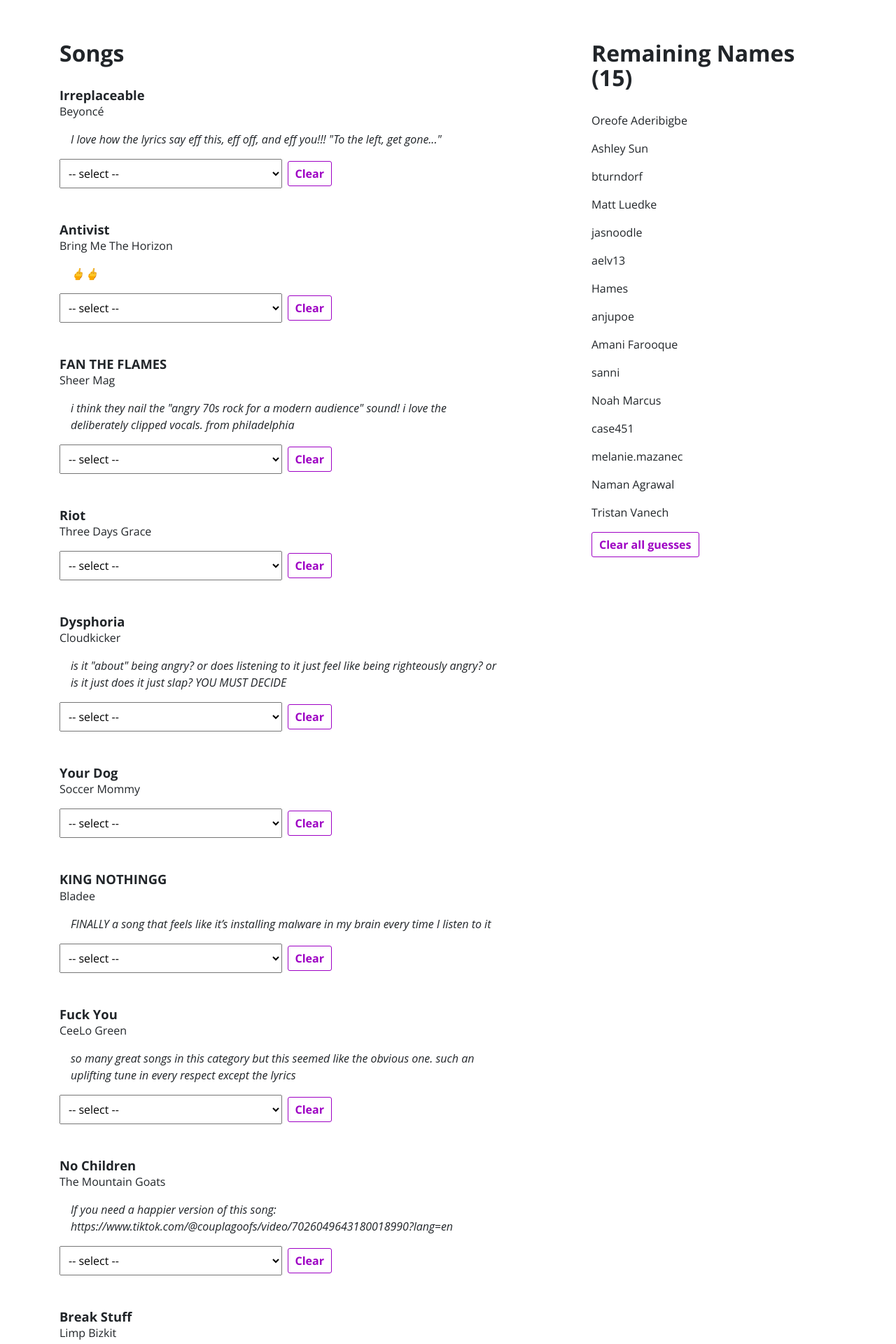
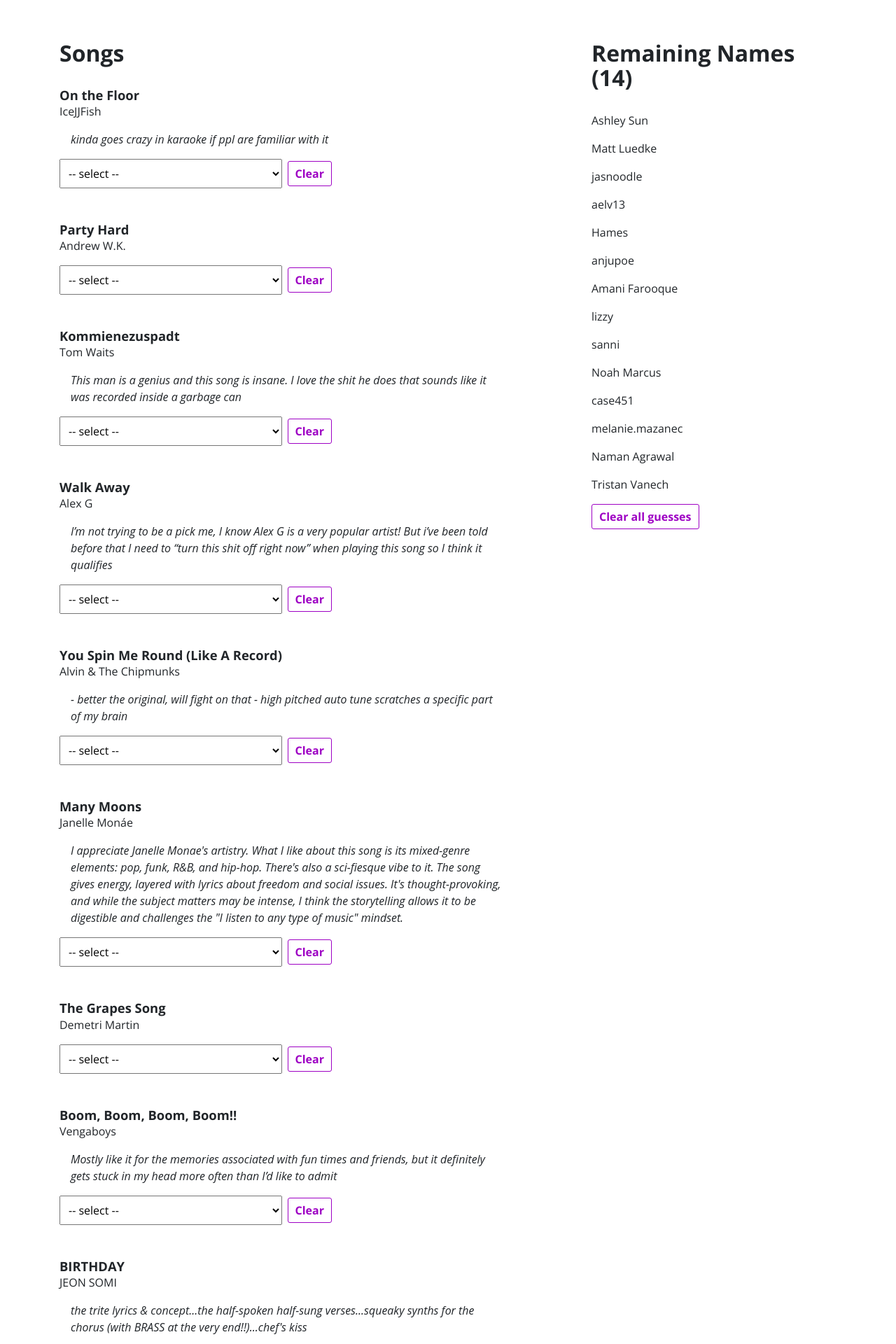
Before and after one commit to aloverso/music-league-guesser, a Next.js app: page / in a window 1280 px wide. Shown: the part 320-2240 px from the top of the page at 70% size. Built offline with nearby package versions, Linux system fonts and the light colour scheme.

Commit message:
songs for 10/14

```diff
--- /dev/null
+++ b/data/2024-10-14/answers.ts
@@ -0,0 +1,3 @@
+export default {
+
+}
--- /dev/null
+++ b/data/2024-10-14/names.ts
@@ -0,0 +1,21 @@
+export default [
+  // "Oreofe Aderibigbe",
+  // "Soma",
+  "Ashley Sun",
+  // "bturndorf",
+  "Matt Luedke",
+  // "Walker Gosrich",
+  "jasnoodle",
+  "aelv13",
+  "Hames",
+  "anjupoe",
+  "Amani Farooque",
+  "lizzy",
+  "sanni",
+  "Noah Marcus",
+  "case451",
+  "melanie.mazanec",
+  "Naman Agrawal",
+  "Tristan Vanech",
+  // "John Chan",
+];
--- /dev/null
+++ b/data/2024-10-14/songs.ts
@@ -0,0 +1,80 @@
+export default [
+  {
+    title: "On the Floor",
+    artist: "IceJJFish",
+    comment: "kinda goes crazy in karaoke if ppl are familiar with it",
+  },
+  {
+    title: "Party Hard",
+    artist: "Andrew W.K.",
+    comment: "",
+  },
+  {
+    title: "Kommienezuspadt",
+    artist: "Tom Waits",
+    comment: "This man is a genius and this song is insane. I love the shit he does that sounds like it was recorded inside a garbage can",
+  },
+  {
+    title: "Walk Away",
+    artist: "Alex G",
+    comment: "I’m not trying to be a pick me, I know Alex G is a very popular artist! But i’ve been told before that I need to “turn this shit off right now” when playing this song so I think it qualifies ",
+  },
+  {
+    title: "You Spin Me Round (Like A Record)",
+    artist: "Alvin & The Chipmunks",
+    comment: "- better the original, will fight on that\n" +
+      "- high pitched auto tune scratches a specific part of my brain",
+  },
+  {
+    title: "Many Moons",
+    artist: "Janelle Monáe",
+    comment: "I appreciate Janelle Monae's artistry. What I like about this song is its mixed-genre elements: pop, funk, R&B, and hip-hop. There's also a sci-fiesque vibe to it. The song gives energy, layered with lyrics about freedom and social issues. It's thought-provoking, and while the subject matters may be intense, I think the storytelling allows it to be digestible and challenges the \"I listen to any type of music\" mindset."
+  },
+  {
+    title: "The Grapes Song",
+    artist: "Demetri Martin",
+    comment: "",
+  },
+  {
+    title: "Boom, Boom, Boom, Boom!!",
+    artist: "Vengaboys",
+    comment: "Mostly like it for the memories associated with fun times and friends, but it definitely gets stuck in my head more often than I’d like to admit ",
+  },
+  {
+    title: "BIRTHDAY",
+    artist: "JEON SOMI",
+    comment: "the trite lyrics & concept...the half-spoken half-sung verses...squeaky synths for the chorus (with BRASS at the very end!!)...chef's kiss",
+  },
+  {
+    title: "Baby Shark",
+    artist: "Pinkfong",
+    comment: "I'm immune to this song being an earworm and genuinely enjoy it when I hear it, which isn't often.",
+  },
+  {
+    title: "Thos Moser",
+    artist: "Gupi, Fraxiom, food house",
+    comment: "",
+  },
+  {
+    title: "Study No. 3e",
+    artist: "Conlon Nancarrow",
+    comment: "Acoustic, algorithmic boogie woogie player piano",
+  },
+  {
+    title: "Goooo",
+    artist: "TNGHT, Hudson Mohawke, Lunice",
+    comment: "I love this EP but it's not where I go to if I have control of the Bluetooth in a public place.",
+  },
+  {
+    title: "Staring at the Floor",
+    artist: "Fiancé",
+    comment: "There are many reasons to not enjoy music like this:\n" +
+      "* singer's delivery is often too quiet\n" +
+      "* little musical change between verse and chorus so it's repetitive\n" +
+      "* sound quality is low but in a pretentious artsy way, not a cool punk way\n" +
+      "\n" +
+      "But I love this stuff. I love the buzzy life of old tapes. The repeats and muffled vocals are like a painter using grays to paint a sunset and capturing the feeling better than a photo.\n" +
+      "\n" +
+      "This song from an artist with 621 monthly listeners is a perfect example.",
+  },
+];
--- a/src/domain/consts.ts
+++ b/src/domain/consts.ts
@@ -1 +1 @@
-export const CURRENT_WEEK = "2024-10-07";
+export const CURRENT_WEEK = "2024-10-14";
```
